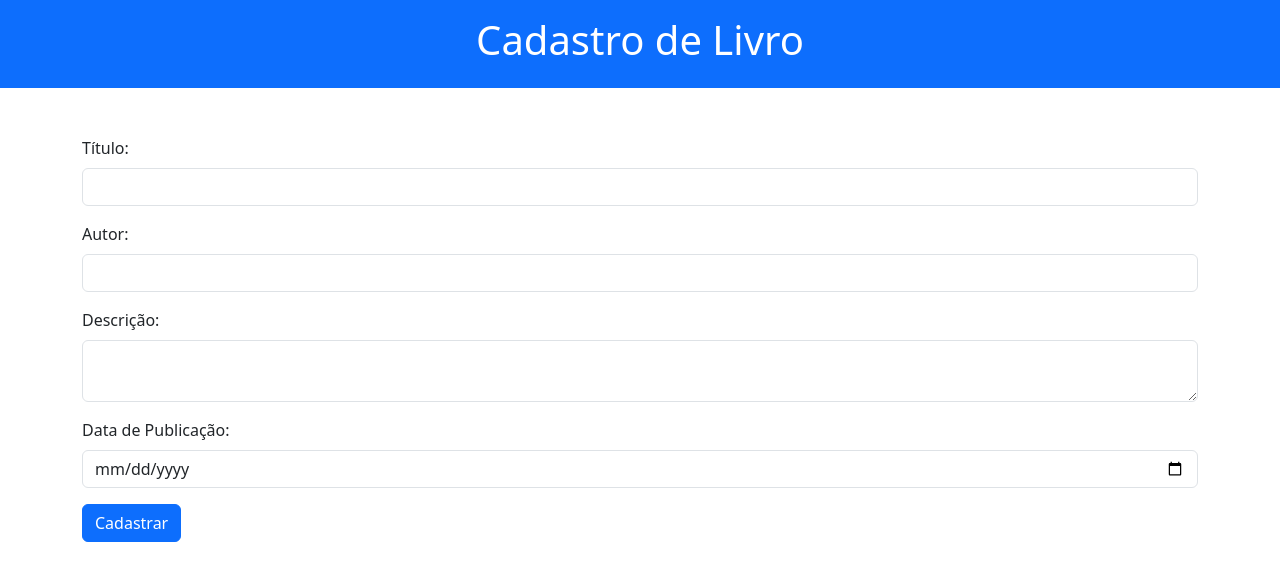
After one commit to Luizbernardi/agendaProva, a Django app: page /cadastro/ in a window 1280 px wide. The commit adds this page. Shown: the top 581 px of the page. Run offline with Django 5.2, Linux system fonts and the light colour scheme.

Commit message:
adicionando cadastro e details livro

```diff
--- /dev/null
+++ b/myapp/templates/myapp/livro_cadastro.html
@@ -0,0 +1,38 @@
+<!DOCTYPE html>
+<html lang="en">
+<head>
+    <meta charset="UTF-8">
+    <meta name="viewport" content="width=device-width, initial-scale=1.0">
+    <title>Cadastro de Livro</title>
+    <link href="https://cdn.jsdelivr.net/npm/bootstrap@5.3.0/dist/css/bootstrap.min.css" rel="stylesheet">
+</head>
+<body>
+    <header class="bg-primary text-white text-center py-3">
+        <h1>Cadastro de Livro</h1>
+    </header>
+    <div class="container mt-5">
+        <form method="post">
+            {% csrf_token %}
+            <div class="mb-3">
+                <label for="titulo" class="form-label">Título:</label>
+                <input type="text" id="titulo" name="titulo" class="form-control" required>
+            </div>
+            <div class="mb-3">
+                <label for="autor" class="form-label">Autor:</label>
+                <input type="text" id="autor" name="autor" class="form-control" required>
+            </div>
+            <div class="mb-3">
+                <label for="descricao" class="form-label">Descrição:</label>
+                <textarea id="descricao" name="descricao" class="form-control"></textarea>
+            </div>
+            <div class="mb-3">
+                <label for="data_publicacao" class="form-label">Data de Publicação:</label>
+                <input type="date" id="data_publicacao" name="data_publicacao" class="form-control" required>
+            </div>
+            <div>
+                <button type="submit" class="btn btn-primary">Cadastrar</button>
+            </div>
+        </form>
+    </div>
+</body>
+</html>
--- a/myapp/urls.py
+++ b/myapp/urls.py
@@ -1,6 +1,10 @@
 from django.urls import path
 from .views import LivroListView
+from .views import LivroDetalhesView
+from . import views
 
 urlpatterns = [
     path('', LivroListView.as_view(), name='livro-list'),
+    path('detalhes/<int:pk>/', LivroDetalhesView.as_view(), name='livro_detalhe'),
+    path('cadastro/', views.LivroCreateView.as_view(), name='livro_cadastro')
 ]
--- a/myapp/views.py
+++ b/myapp/views.py
@@ -1,8 +1,8 @@
 from django.shortcuts import render
-
-# Create your views here.
 from django.http import HttpResponse
-from django.views.generic import ListView
+from django.views.generic import ListView, DetailView
+from django.views.generic.edit import CreateView
+from django.urls import reverse_lazy
 from .models import Livro
 
 class LivroListView(ListView):
@@ -10,3 +10,19 @@ class LivroListView(ListView):
     template_name = 'myapp/listagem_livros.html'
     context_object_name = 'livros'
     paginate_by = 5
+
+class LivroDetalhesView(DetailView):
+    model = Livro
+    template_name = 'myapp/livro_detalhe.html'
+    context_object_name = 'livro'
+
+class LivroCreateView(CreateView):
+    model = Livro
+    template_name = 'myapp/livro_cadastro.html'
+    fields = ['titulo', 'autor', 'descricao', 'data_publicacao']
+    success_url = reverse_lazy('livro-list')
+
+    def post(self, request, *args, **kwargs):
+        response = super().post(request, *args, **kwargs)
+        # Adicione aqui qualquer lógica adicional que você precise após o POST
+        return response
--- /dev/null
+++ b/requirements.txt
@@ -0,0 +1,2 @@
+Django==4.2.5
+python-decouple==3.8
```
Also changed, not shown: myapp/templates/myapp/listagem_livros.html (+14 -6 lines), myapp/templates/myapp/livro_detalhe.html (added, +25 -0 lines), db.sqlite3, myapp/models.py (line endings or trailing spaces), templates/static/style.css (added).
